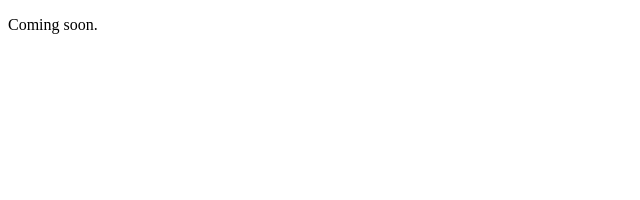
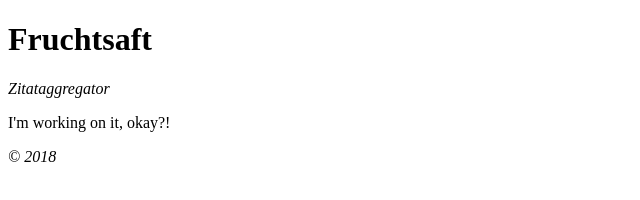
Before and after one commit to FruchtsaftQuotes/fruchtsaftquotes.github.io, a plain HTML site: page index.html in a window 1280 px wide. Shown: the whole page, without its empty margins (0-640 px from the left). Drawn offline with Linux system fonts and the light colour scheme.

Commit message:
Update index.html

```diff
--- a/index.html
+++ b/index.html
@@ -6,6 +6,15 @@
   <title>Fruchtsaft</title>
 </head>
 <body>
-  <p>Coming soon.</p>
+  <header>
+    <h1>Fruchtsaft</h1>
+    <em>Zitataggregator</em>
+  </header>
+  <main>
+    <p>I'm working on it, okay?!</p>
+  </main>
+  <footer>
+    <address>&copy; 2018 <a href="mailto:veyxos@gmail.com" title="Mike Kühnapfel" rel="author"></address>
+  </footer>
 </body>
 </html>
```
